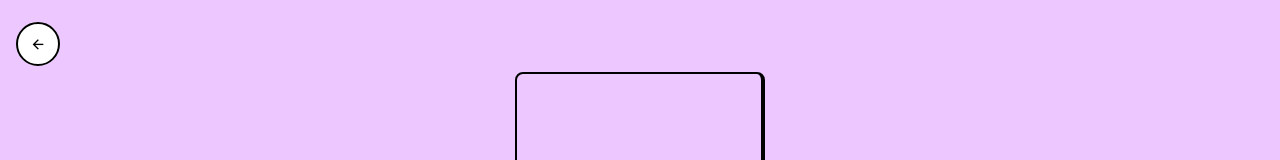
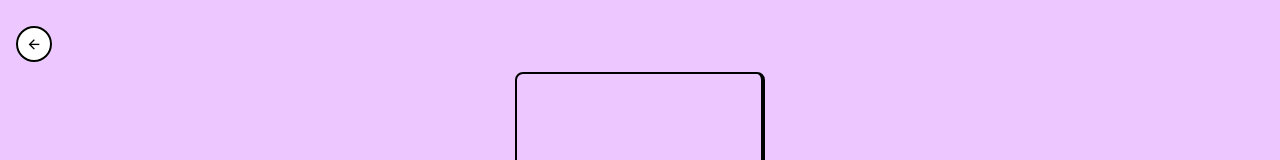
Before and after one commit to IndSumit07/spotify-clone, a React (Vite) app: page /album/1 in a window 1280 px wide. Shown: the top 160 px of the page. Built offline with nearby package versions, Linux system fonts and the light colour scheme.

Commit message:
arrow-fixed

```diff
--- a/src/pages/DetailsPage.jsx
+++ b/src/pages/DetailsPage.jsx
@@ -13,7 +13,7 @@ const DetailsPage = () => {
       <div onClick={()=>{
         navigate(-1)
       }} className="absolute top-8 left-4">
-        <i className= "bg-white px-3 rounded-full border-black border-[2px] py-3 ri-arrow-left-line "></i>
+        <i className= "bg-white px-2 rounded-full border-black border-[2px] py-2 ri-arrow-left-line "></i>
       </div>
       <div className="w-full h-[250px] overflow-hidden mt-2 flex justify-center items-center ">
         <div className="w-[250px] h-[250px] overflow-hidden rounded-lg border-black border-[2px] border-r-[4px] border-b-[4px]">
```
